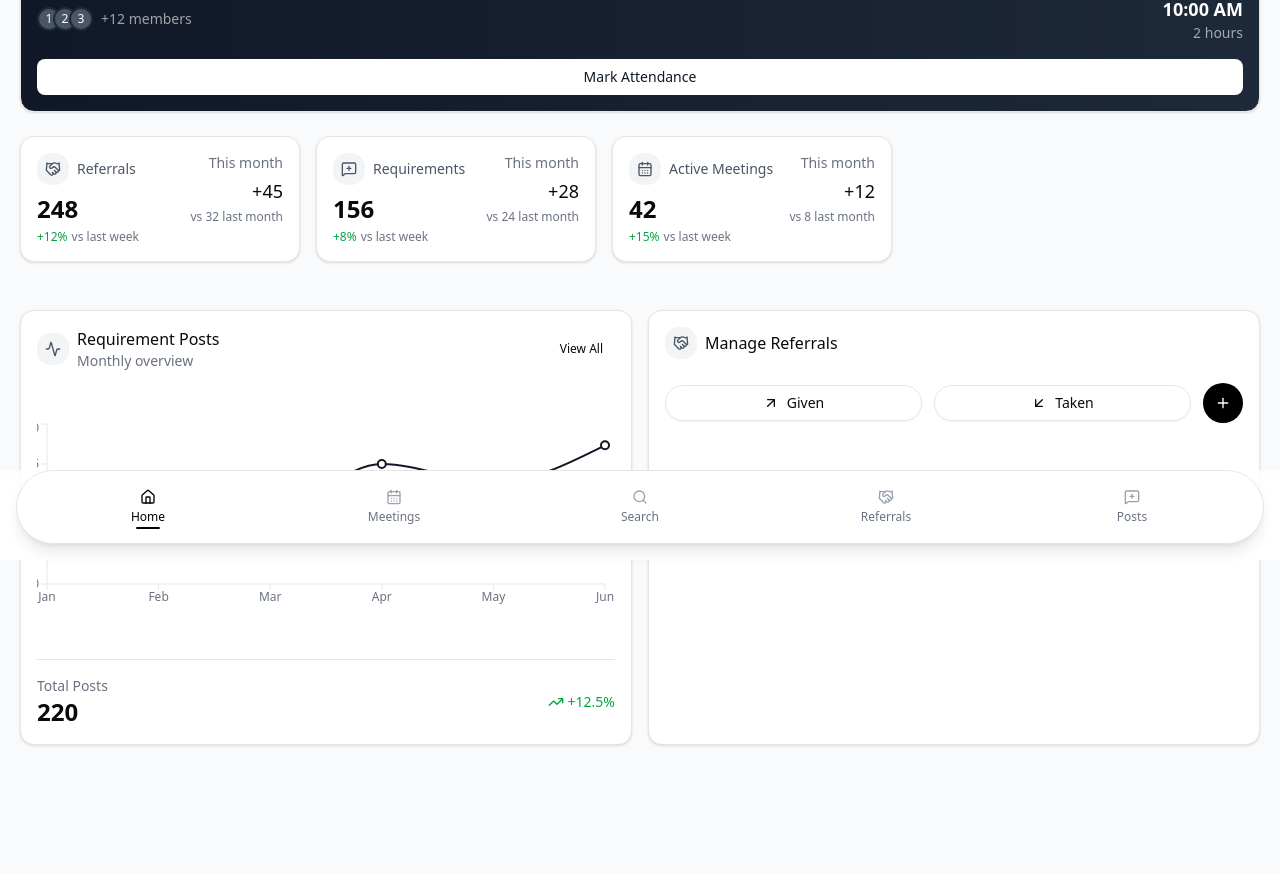
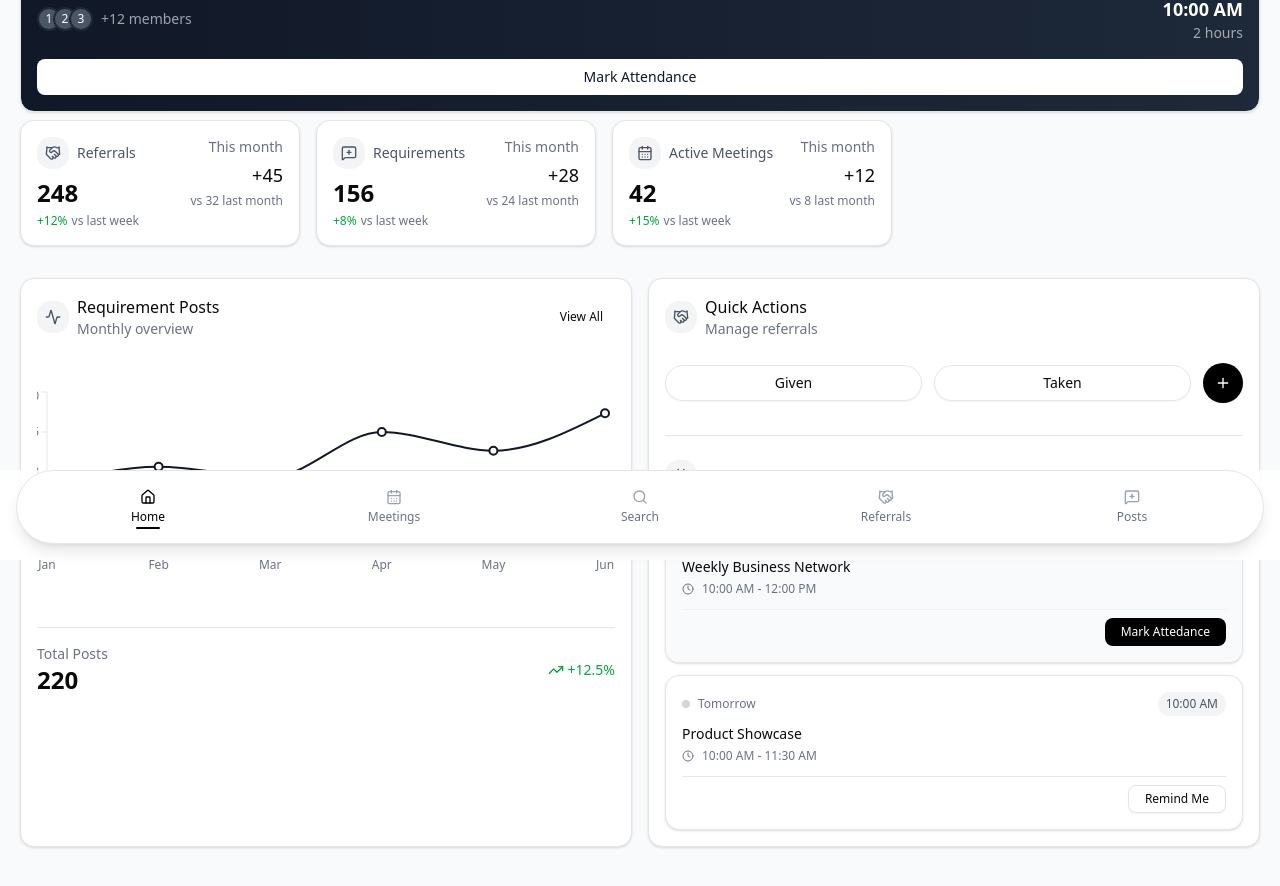
Before and after one commit to Developersbbs/kattunar-kuzhu-prototype, a Next.js app: page /dashboard in a window 1280 px wide. Shown: the part 240-1126 px from the top of the page. Built offline with nearby package versions, Linux system fonts and the light colour scheme.

Commit message:
feat: add quick actions and upcoming meetings section to dashboard

```diff
--- a/app/dashboard/page.js
+++ b/app/dashboard/page.js
@@ -6,7 +6,6 @@ import { Button } from "@/components/ui/button";
 import { cn } from "@/lib/utils";
 import { FiArrowUpRight } from "react-icons/fi";
 import { FiArrowDownLeft } from "react-icons/fi";
-
 
 import {
   Bell,
@@ -20,21 +19,28 @@ import {
   ChevronUp,
   X,
   Activity,
-  Plus
+  Plus,
 } from "lucide-react";
 import { FaUser } from "react-icons/fa";
 import Image from "next/image";
 import { MobileNav } from "@/components/mobile-nav";
-import { LineChart, Line, XAxis, YAxis, Tooltip, ResponsiveContainer } from 'recharts';
+import {
+  LineChart,
+  Line,
+  XAxis,
+  YAxis,
+  Tooltip,
+  ResponsiveContainer,
+} from "recharts";
 
 // Mock data for the line chart
 const monthlyPosts = [
-  { month: 'Jan', posts: 25 },
-  { month: 'Feb', posts: 32 },
-  { month: 'Mar', posts: 28 },
-  { month: 'Apr', posts: 45 },
-  { month: 'May', posts: 38 },
-  { month: 'Jun', posts: 52 }
+  { month: "Jan", posts: 25 },
+  { month: "Feb", posts: 32 },
+  { month: "Mar", posts: 28 },
+  { month: "Apr", posts: 45 },
+  { month: "May", posts: 38 },
+  { month: "Jun", posts: 52 },
 ];
 
 export default function Dashboard() {
@@ -78,14 +84,14 @@ export default function Dashboard() {
       referrals: {
         total: 15,
         target: 20,
-        growth: "+3 this month"
+        growth: "+3 this month",
       },
       meetings: {
         attended: 8,
         total: 10,
-        nextDate: "Tomorrow, 10:00 AM"
-      }
-    }
+        nextDate: "Tomorrow, 10:00 AM",
+      },
+    },
   };
 
   // Mock meeting data - replace with real data later
@@ -96,7 +102,7 @@ export default function Dashboard() {
       time: "10:00 AM",
       date: "Tomorrow",
       attendees: 5,
-      status: "upcoming"
+      status: "upcoming",
     },
     {
       id: 2,
@@ -104,7 +110,7 @@ export default function Dashboard() {
       time: "1:00 PM",
       date: "Tomorrow",
       attendees: 3,
-      status: "upcoming"
+      status: "upcoming",
     },
     {
       id: 3,
@@ -112,8 +118,8 @@ export default function Dashboard() {
       time: "3:00 PM",
       date: "Tomorrow",
       attendees: 8,
-      status: "completed"
-    }
+      status: "completed",
+    },
   ];
 
   return (
@@ -142,9 +148,7 @@ export default function Dashboard() {
               <h1 className="text-base font-medium text-gray-900">
                 Good Morning, {user.name}
               </h1>
-              <p className="text-sm text-gray-500 mt-0.5">
-                {user.business}
-              </p>
+              <p className="text-sm text-gray-500 mt-0.5">{user.business}</p>
             </div>
           </div>
 
@@ -166,7 +170,6 @@ export default function Dashboard() {
       </div>
 
       {/* Meeting Alert - Swipe to Dismiss Demo */}
-
 
       {/* Meeting Alert */}
       {showMeetingAlert && (
@@ -200,12 +203,16 @@ export default function Dashboard() {
                 {/* Meeting Time */}
                 <div className="flex items-center gap-2 mb-3">
                   <Clock className="w-4 h-4 text-white/80" />
-                  <span className="text-sm font-medium text-white/80">Today&apos;s Meeting</span>
+                  <span className="text-sm font-medium text-white/80">
+                    Today&apos;s Meeting
+                  </span>
                 </div>
 
                 {/* Meeting Details */}
                 <div className="space-y-2">
-                  <h3 className="text-lg font-semibold">Weekly Business Meet</h3>
+                  <h3 className="text-lg font-semibold">
+                    Weekly Business Meet
+                  </h3>
                   <div className="flex items-center justify-between">
                     <div className="flex items-center gap-2">
                       <div className="flex -space-x-2">
@@ -244,7 +251,7 @@ export default function Dashboard() {
       )}
 
       {/* Statistics Scroll Section */}
-      <div className="px-5 py-4 overflow-hidden">
+      <div className="px-5 overflow-hidden">
         <div className="flex overflow-x-auto gap-4 pb-4 scrollbar-hide -mx-1 px-1">
           {/* Referrals Card */}
           <Card className="flex-shrink-0 w-[280px] p-4 bg-white">
@@ -254,18 +261,24 @@ export default function Dashboard() {
                   <div className="p-2 bg-gray-100 rounded-xl">
                     <Handshake className="w-4 h-4 text-gray-600" />
                   </div>
-                  <span className="text-sm font-medium text-gray-600">Referrals</span>
+                  <span className="text-sm font-medium text-gray-600">
+                    Referrals
+                  </span>
                 </div>
                 <h3 className="text-2xl font-semibold mt-2">248</h3>
                 <div className="flex items-center gap-1 mt-1">
-                  <span className="text-xs font-medium text-green-600">+12%</span>
+                  <span className="text-xs font-medium text-green-600">
+                    +12%
+                  </span>
                   <span className="text-xs text-gray-500">vs last week</span>
                 </div>
               </div>
               <div className="flex flex-col items-end">
                 <span className="text-sm text-gray-500">This month</span>
                 <span className="text-lg font-medium mt-1">+45</span>
-                <span className="text-xs text-gray-500 mt-1">vs 32 last month</span>
+                <span className="text-xs text-gray-500 mt-1">
+                  vs 32 last month
+                </span>
               </div>
             </div>
           </Card>
@@ -278,18 +291,24 @@ export default function Dashboard() {
                   <div className="p-2 bg-gray-100 rounded-xl">
                     <MessageSquarePlus className="w-4 h-4 text-gray-600" />
                   </div>
-                  <span className="text-sm font-medium text-gray-600">Requirements</span>
+                  <span className="text-sm font-medium text-gray-600">
+                    Requirements
+                  </span>
                 </div>
                 <h3 className="text-2xl font-semibold mt-2">156</h3>
                 <div className="flex items-center gap-1 mt-1">
-                  <span className="text-xs font-medium text-green-600">+8%</span>
+                  <span className="text-xs font-medium text-green-600">
+                    +8%
+                  </span>
                   <span className="text-xs text-gray-500">vs last week</span>
                 </div>
               </div>
               <div className="flex flex-col items-end">
                 <span className="text-sm text-gray-500">This month</span>
                 <span className="text-lg font-medium mt-1">+28</span>
-                <span className="text-xs text-gray-500 mt-1">vs 24 last month</span>
+                <span className="text-xs text-gray-500 mt-1">
+                  vs 24 last month
+                </span>
               </div>
             </div>
           </Card>
@@ -302,18 +321,24 @@ export default function Dashboard() {
                   <div className="p-2 bg-gray-100 rounded-xl">
                     <CalendarDays className="w-4 h-4 text-gray-600" />
                   </div>
-                  <span className="text-sm font-medium text-gray-600">Active Meetings</span>
+                  <span className="text-sm font-medium text-gray-600">
+                    Active Meetings
+                  </span>
                 </div>
                 <h3 className="text-2xl font-semibold mt-2">42</h3>
                 <div className="flex items-center gap-1 mt-1">
-                  <span className="text-xs font-medium text-green-600">+15%</span>
+                  <span className="text-xs font-medium text-green-600">
+                    +15%
+                  </span>
                   <span className="text-xs text-gray-500">vs last week</span>
                 </div>
               </div>
               <div className="flex flex-col items-end">
                 <span className="text-sm text-gray-500">This month</span>
                 <span className="text-lg font-medium mt-1">+12</span>
-                <span className="text-xs text-gray-500 mt-1">vs 8 last month</span>
+                <span className="text-xs text-gray-500 mt-1">
+                  vs 8 last month
+                </span>
               </div>
             </div>
           </Card>
@@ -352,24 +377,24 @@ export default function Dashboard() {
               >
                 <XAxis
                   dataKey="month"
-                  tick={{ fontSize: 12, fill: '#6B7280' }}
-                  axisLine={{ stroke: '#E5E7EB' }}
-                  tickLine={{ stroke: '#E5E7EB' }}
+                  tick={{ fontSize: 12, fill: "#6B7280" }}
+                  axisLine={{ stroke: "#E5E7EB" }}
+                  tickLine={{ stroke: "#E5E7EB" }}
                 />
                 <YAxis
-                  tick={{ fontSize: 12, fill: '#6B7280' }}
-                  axisLine={{ stroke: '#E5E7EB' }}
-                  tickLine={{ stroke: '#E5E7EB' }}
+                  tick={{ fontSize: 12, fill: "#6B7280" }}
+                  axisLine={{ stroke: "#E5E7EB" }}
+                  tickLine={{ stroke: "#E5E7EB" }}
                   width={30}
                 />
                 <Tooltip
                   contentStyle={{
-                    backgroundColor: '#FFF',
-                    border: '1px solid #E5E7EB',
-                    borderRadius: '8px',
-                    boxShadow: '0 4px 6px -1px rgba(0, 0, 0, 0.1)',
+                    backgroundColor: "#FFF",
+                    border: "1px solid #E5E7EB",
+                    borderRadius: "8px",
+                    boxShadow: "0 4px 6px -1px rgba(0, 0, 0, 0.1)",
                   }}
-                  labelStyle={{ color: '#111827', fontWeight: 500 }}
+                  labelStyle={{ color: "#111827", fontWeight: 500 }}
                 />
                 <Line
                   type="monotone"
@@ -378,14 +403,14 @@ export default function Dashboard() {
                   strokeWidth={2}
                   dot={{
                     r: 4,
-                    fill: '#FFF',
-                    stroke: '#111827',
+                    fill: "#FFF",
+                    stroke: "#111827",
                     strokeWidth: 2,
                   }}
                   activeDot={{
                     r: 6,
-                    fill: '#111827',
-                    stroke: '#FFF',
+                    fill: "#111827",
+                    stroke: "#FFF",
                     strokeWidth: 2,
                   }}
                 />
@@ -405,15 +430,17 @@ export default function Dashboard() {
           </div>
         </Card>
 
-        {/* Quick Actions */}
+        {/* Quick Actions Card */}
         <Card className="p-4">
+          {/* Quick Actions Header */}
           <div className="flex items-center justify-between">
             <div className="flex items-center gap-2">
               <div className="p-2 bg-gray-100 rounded-xl">
                 <Handshake className="w-4 h-4 text-gray-600" />
               </div>
               <div>
-                <h3 className="font-medium">Manage Referrals</h3>
+                <h3 className="font-medium">Quick Actions</h3>
+                <p className="text-sm text-gray-500">Manage referrals</p>
               </div>
             </div>
           </div>
@@ -425,14 +452,12 @@ export default function Dashboard() {
                 variant="outline"
                 className="flex-1 rounded-full border-gray-200 hover:bg-gray-50 hover:text-black"
               >
-                <FiArrowUpRight />
                 Given
               </Button>
               <Button
                 variant="outline"
                 className="flex-1 rounded-full border-gray-200 hover:bg-gray-50 hover:text-black"
               >
-                <FiArrowDownLeft />
                 Taken
               </Button>
               <Button
@@ -441,6 +466,93 @@ export default function Dashboard() {
               >
                 <Plus className="h-5 w-5" />
               </Button>
+            </div>
+
+            {/* Upcoming Meetings Section */}
+            <div className="mt-8 pt-6 border-t">
+              <div className="flex items-center justify-between mb-4">
+                <div className="flex items-center gap-2">
+                  <div className="p-2 bg-gray-100 rounded-xl">
+                    <CalendarDays className="w-4 h-4 text-gray-600" />
+                  </div>
+                  <span className="text-sm font-medium text-gray-600">
+                    Upcoming Meetings
+                  </span>
+                </div>
+                <Button
+                  variant="ghost"
+                  size="sm"
+                  className="text-xs h-7 px-2 hover:bg-gray-100"
+                >
+                  View All
+                </Button>
+              </div>
+
+              <div className="space-y-3">
+                {/* Today's Meeting */}
+                <Card className="overflow-hidden hover:shadow-md transition-shadow duration-200">
+                  <div className="bg-gray-50 p-4">
+                    <div className="flex items-center justify-between mb-2">
+                      <div className="flex items-center gap-2">
+                        <div className="h-2 w-2 bg-black rounded-full"></div>
+                        <span className="text-xs font-medium text-gray-500">
+                          Today
+                        </span>
+                      </div>
+                      <div className="px-2 py-1 rounded-full bg-black text-white text-xs">
+                        Now
+                      </div>
+                    </div>
+                    <h4 className="text-sm font-medium mb-1">
+                      Weekly Business Network
+                    </h4>
+                    <div className="flex items-center gap-2 text-xs text-gray-500">
+                      <Clock className="w-3 h-3" />
+                      <span>10:00 AM - 12:00 PM</span>
+                    </div>
+                    <div className="flex items-center justify-end mt-3 pt-2 border-t border-gray-200/50">
+                      <Button
+                        variant="ghost"
+                        size="sm"
+                        className="h-7 px-4 text-xs font-medium bg-black text-white hover:bg-gray-900"
+                      >
+                        Mark Attedance
+                      </Button>
+                    </div>
+                  </div>
+                </Card>
+
+                {/* Tomorrow's Meeting */}
+                <Card className="overflow-hidden hover:shadow-md transition-shadow duration-200">
+                  <div className="p-4">
+                    <div className="flex items-center justify-between mb-2">
+                      <div className="flex items-center gap-2">
+                        <div className="h-2 w-2 bg-gray-300 rounded-full"></div>
+                        <span className="text-xs font-medium text-gray-500">
+                          Tomorrow
+                        </span>
+                      </div>
+                      <div className="px-2 py-1 rounded-full bg-gray-100 text-gray-600 text-xs font-medium">
+                        10:00 AM
+                      </div>
+                    </div>
+                    <h4 className="text-sm font-medium mb-1">Product Showcase</h4>
+                    <div className="flex items-center gap-2 text-xs text-gray-500">
+                      <Clock className="w-3 h-3" />
+                      <span>10:00 AM - 11:30 AM</span>
+                    </div>
+                    <div className="flex items-center justify-end mt-3 pt-2 border-t border-gray-200">
+                      <Button
+                        variant="outline"
+                        size="sm"
+                        className="h-7 px-4 text-xs font-medium hover:bg-gray-50"
+                      >
+                        Remind Me
+                      </Button>
+                    </div>
+                  </div>
+                </Card>
+              </div>
             </div>
           </div>
         </Card>
```
